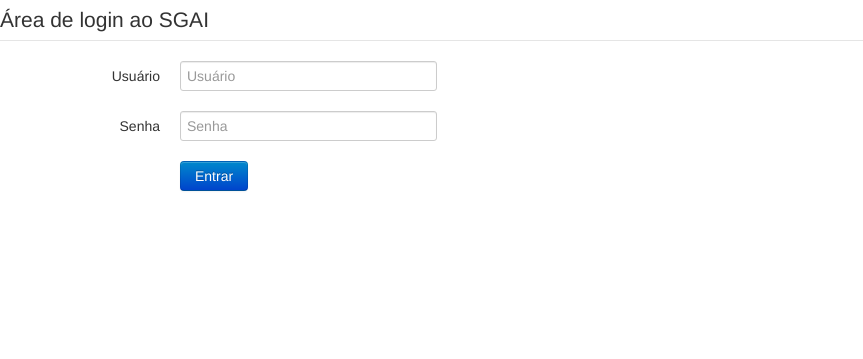
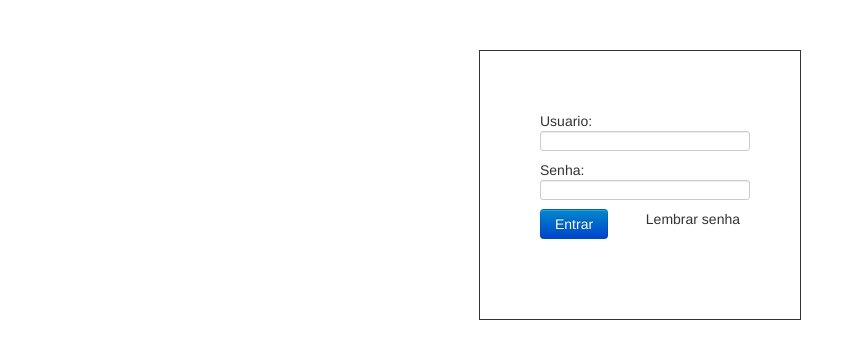
Before and after one commit to ZeroeUm/Federacao, a CodeIgniter app: page /index.php/login/index in a window 1280 px wide. Shown: the top 359 px of the page, without its empty margins (0-863 px from the left). Run offline with CodeIgniter, Linux system fonts and the light colour scheme; some libraries are stand-ins or nearby versions.

Commit message:
Melhorias no login

```diff
--- a/application/controllers/instrutores.php
+++ b/application/controllers/instrutores.php
@@ -250,9 +250,8 @@ class Instrutores extends CI_Controller {
         $this->load->library('upload', $config);
         $this->upload->initialize($config);
 
-
         if (!$this->upload->do_upload("foto")) {
-             $dados = array('error' => $this->upload->display_errors('<div class="alert-error"><b>', '</b></div>'));
+            $dados = array('error' => $this->upload->display_errors('<div class="alert-error"><b>', '</b></div>'));
             (($op) ? $this->atualizarFederado($dados) : $this->salvarFederado($dados));
         } else {
 
--- a/application/views/coordenador/lancar_notas_aluno.php
+++ b/application/views/coordenador/lancar_notas_aluno.php
@@ -163,7 +163,7 @@
 
         function mascara(){
 
-            $('.nota').setMask("9.99")
+            $('.nota').setMask("99.99")
 
         }
     </script>
--- a/application/views/login.php
+++ b/application/views/login.php
@@ -23,35 +23,36 @@ $label = array(
 
     </head>
     <body>
-        <div class="row-fluid">
+        <div class="linha" style="border: 1px solid; width: 200px;margin:50px auto 0px auto; text-align: left;padding: 60px;">
+
+              <form action="http://federacao.local/login" method="post">
+
+            <div class="">
+                <div class="">Usuario:</div>
+                <div class=""><input type="text" class="input-large" name="usuario"></div>
+            </div>
+
+            <div class="">
+                <div class="">Senha:</div>
+                <div class=""><input type="text" class="input-large" name="senha"></div>
+            </div>
+
+
+
+
+            <div class="">
+
+                <input type="submit" class="btn btn-primary" value="Entrar"> <span style="float: right">Lembrar senha</span>
+
+            </div>
+
+
+
+            </form>
             <div class="alert-error">
                 <?php echo validation_errors(); ?>
             </div>
-            <?php
-            echo form_fieldset('Área de login ao SGAI');
-            echo form_open('login', $attr);
-            ?>
-            <div class="control-group">
-                <?php echo form_label('Usuário', 'usuario', $label); ?>
-                <div class="controls">
-                    <?php echo form_input('usuario', '', 'id="usuario" class="span3" maxlength="20" required placeholder="Usuário"'); ?>
-                </div>
-            </div>
-            <div class="control-group">
-                <?php echo form_label('Senha', 'senha', $label); ?>
-                <div class="controls">
-                    <?php echo form_password('senha', '', 'id="senha" class="span3" maxlength="10" required placeholder="Senha"'); ?>
-                </div>
-            </div>
-            <div class="controls">
-                <?php
-                echo form_submit('btnEntrar', 'Entrar', 'id="btnEntrar" class="btn btn-primary"');
-                ?>
-            </div>
-            <?php
-            echo form_close();
-            echo form_fieldset_close();
-            ?>
+
         </div>
     </body>
 </html>
```
